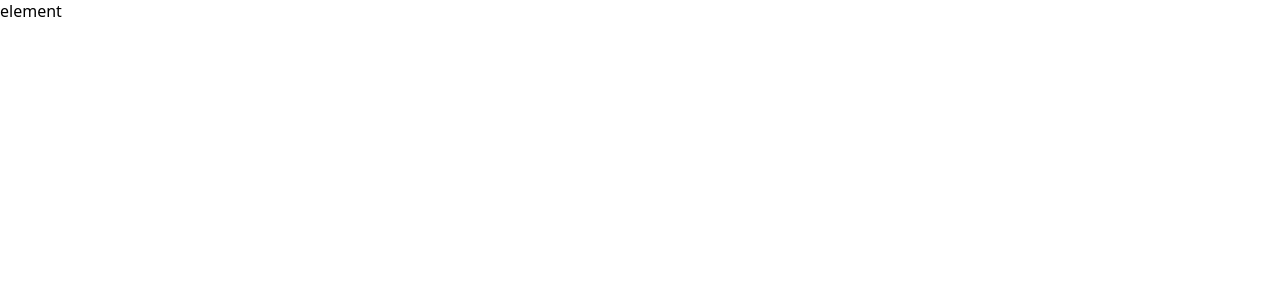
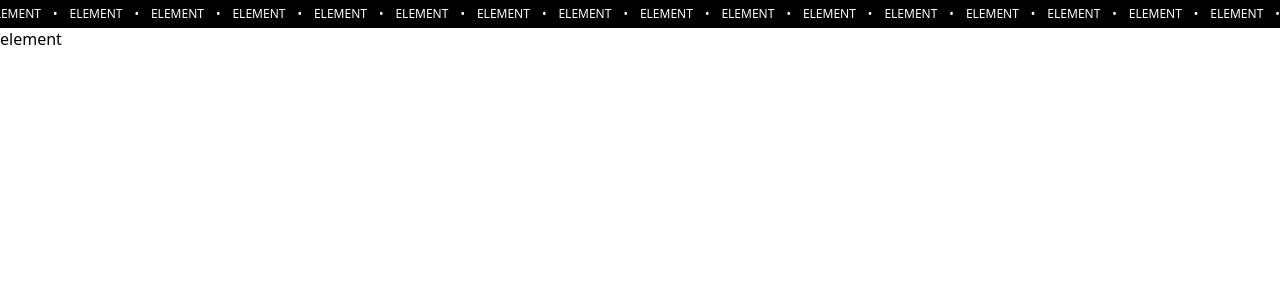
Before and after one commit to AntnKrn/element, a React app: page / in a window 1280 px wide. Shown: the top 300 px of the page. Built offline with nearby package versions, Linux system fonts and the light colour scheme.

Commit message:
feat: add scrollingBanner

```diff
--- /dev/null
+++ b/src/features/scrollingBanner/index.ts
@@ -0,0 +1 @@
+export { ScrollingBanner } from './ui/index';
--- /dev/null
+++ b/src/features/scrollingBanner/ui/index.tsx
@@ -0,0 +1,15 @@
+import Styled from './style';
+
+const text =
+  'ELEMENT  •  ELEMENT  •  ELEMENT  •  ELEMENT  •  ELEMENT  •  ELEMENT  •  ELEMENT  •  ELEMENT  •  ELEMENT  •  ELEMENT  •  ELEMENT  •  ELEMENT  •  ELEMENT  •  ELEMENT  •  ELEMENT  •  ELEMENT  •  ELEMENT  •  ELEMENT  •  ELEMENT  •  ELEMENT  •  ELEMENT  •  ELEMENT  •  ';
+
+export const ScrollingBanner = () => {
+  return (
+    <Styled.ScrollingBannerContainer>
+      <Styled.ScrollingBannerWrapper>
+        <Styled.ScrollingBannerText>{text}</Styled.ScrollingBannerText>
+        <Styled.ScrollingBannerText>{text}</Styled.ScrollingBannerText>
+      </Styled.ScrollingBannerWrapper>
+    </Styled.ScrollingBannerContainer>
+  );
+};
--- /dev/null
+++ b/src/features/scrollingBanner/ui/style.ts
@@ -0,0 +1,54 @@
+import styled from 'styled-components';
+
+import { DESKTOP_BODY_SMALL, MOBILE_HEADING1 } from '@/shared/consts/fontSizes';
+import { MAX_WIDTH_XL } from '@/shared/consts/resolutionBreakpoints';
+
+const ScrollingBannerContainer = styled.div`
+  overflow: hidden;
+  height: 27.5px;
+  background-color: black;
+  color: white;
+
+  @media ${MAX_WIDTH_XL} {
+    height: 40px;
+  }
+`;
+
+const ScrollingBannerWrapper = styled.div`
+  display: flex;
+  width: 200%;
+  animation: scroll 75s linear infinite;
+
+  @keyframes scroll {
+    0% {
+      transform: translateX(0%);
+    }
+    100% {
+      transform: translateX(-50%);
+    }
+  }
+
+  @media ${MAX_WIDTH_XL} {
+    animation: scroll 15s linear infinite;
+  }
+`;
+
+const ScrollingBannerText = styled.span`
+  width: 100%;
+  white-space: nowrap;
+  font-size: ${DESKTOP_BODY_SMALL.Size};
+  font-weight: ${DESKTOP_BODY_SMALL.Weight};
+  line-height: 27.5px;
+
+  @media ${MAX_WIDTH_XL} {
+    font-size: ${MOBILE_HEADING1.Size};
+    font-weight: ${MOBILE_HEADING1.Weight};
+    line-height: 40px;
+  }
+`;
+
+export default {
+  ScrollingBannerContainer,
+  ScrollingBannerWrapper,
+  ScrollingBannerText,
+};
--- a/src/shared/consts/fontSizes.ts
+++ b/src/shared/consts/fontSizes.ts
@@ -39,11 +39,3 @@ export const MOBILE_HEADING1 = new TypeFace(REGULAR, '20px', '27px', 'none');
 export const MOBILE_HEADING2 = new TypeFace(REGULAR, '16px', '27px', '10px');
 export const MOBILE_HEADING3 = new TypeFace(REGULAR, '14px', 'none', 'none');
 export const MOBILE_BODY_SMALL = new TypeFace(REGULAR, '12px', '20px', '10px');
-
-export const fdsafasd = `
-    font-family: DM Sans;
-    font-size: 33px;
-    font-weight: 500;
-    line-height: 43px;
-    text-align: left;
-`;
--- /dev/null
+++ b/src/shared/consts/resolutionBreakpoints.ts
@@ -0,0 +1,5 @@
+export const MAX_WIDTH_SM = '(max-width: 576px)';
+export const MAX_WIDTH_MD = '(max-width: 768px)';
+export const MAX_WIDTH_LG = '(max-width: 992px)';
+export const MAX_WIDTH_XL = '(max-width: 1200px)';
+export const MAX_WIDTH_XXL = '(max-width: 1400px)';
--- /dev/null
+++ b/src/widgets/layout/index.ts
@@ -0,0 +1 @@
+export { Layout } from './ui/index';
--- /dev/null
+++ b/src/widgets/layout/ui/index.tsx
@@ -0,0 +1,12 @@
+import { Outlet } from 'react-router-dom';
+
+import { ScrollingBanner } from '@/features/scrollingBanner';
+
+export const Layout = () => {
+  return (
+    <>
+      <ScrollingBanner />
+      <Outlet />
+    </>
+  );
+};
```
Also changed, not shown: src/pages/index.tsx (+9 -2 lines).
